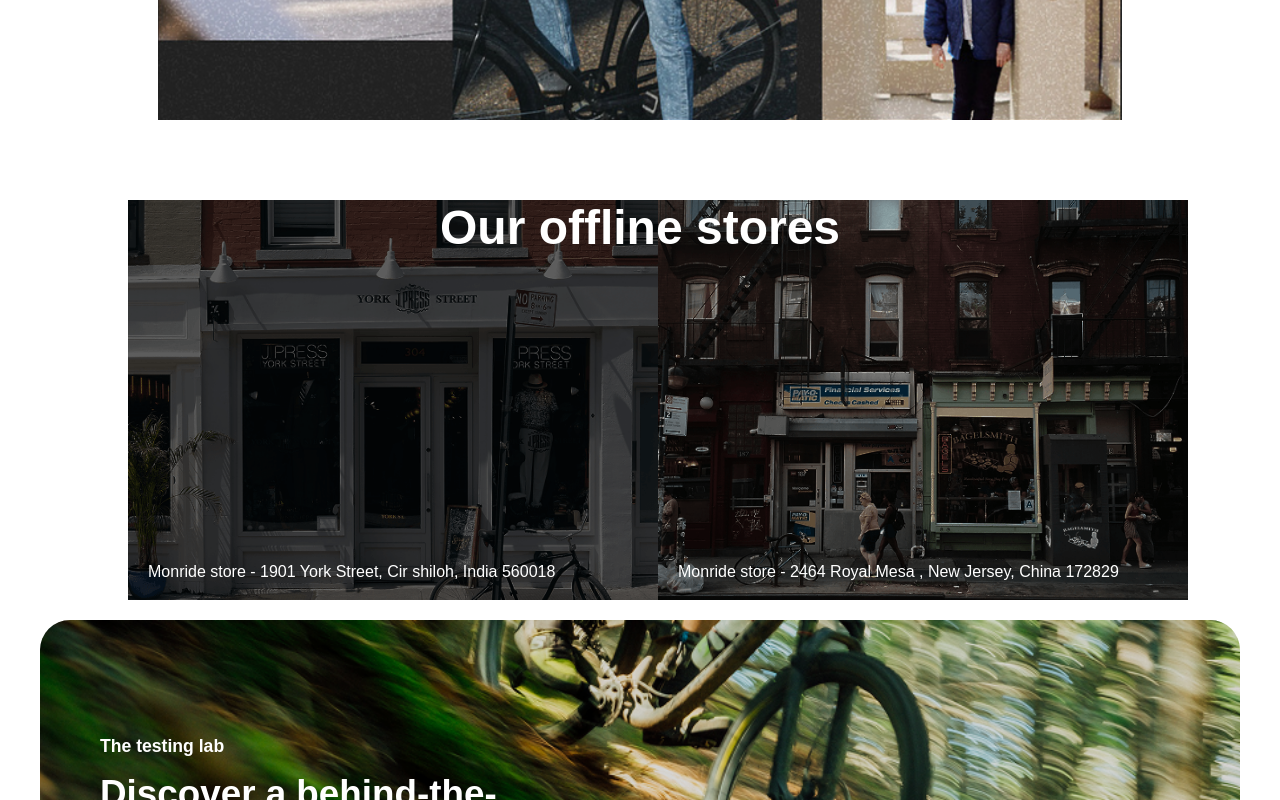
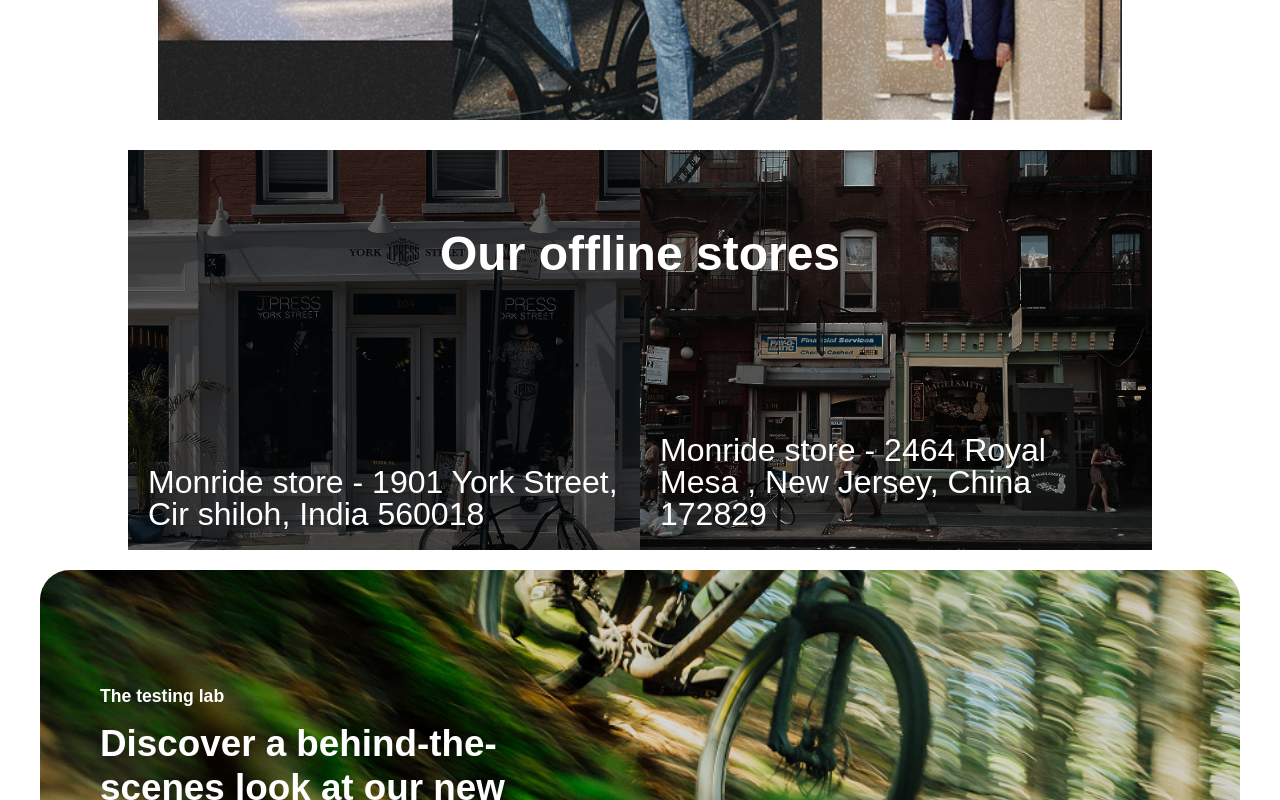
Before and after one commit to Akmalov-dev/Mornride, a React (Vite) app: page / in a window 1280 px wide. Shown: the part 551-1351 px from the top of the page. Built offline with nearby package versions, Linux system fonts and the light colour scheme.

Commit message:
title css

```diff
--- a/src/components/Main/Offline/Offline.css
+++ b/src/components/Main/Offline/Offline.css
@@ -4,11 +4,10 @@
     position: relative;
     display: flex;
     width: 100%;
-    padding-top: 50px;
 }
 .offline-title {
    position: absolute;
-    top: 12%;
+    top: 20%;
     left: 50%;
     transform: translateX(-50%);
     color: white;
@@ -45,10 +44,10 @@
     background-position: center;
 }
 .offline-text{
-    width: 490px;
+    max-width: 490px;
     color: white;
     font-weight: 400;
-    font-size: 32pz;
+    font-size: 32px;
     line-height: 100%;
 
 
```
